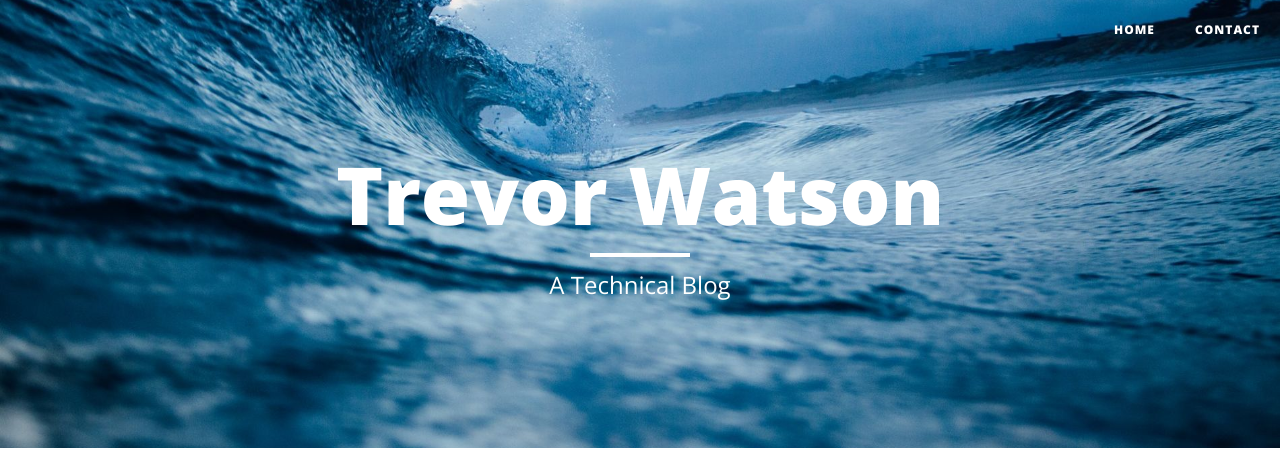
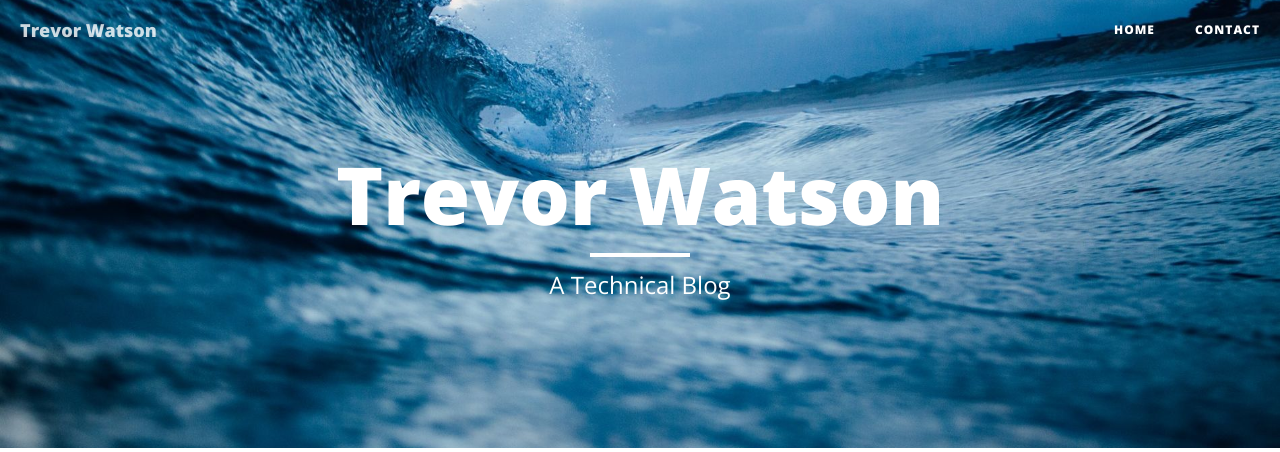
Before and after one commit to cfc603/clean_blog, a Django app: template main/templates/main/home.html in a window 1280 px wide. Shown: the top 452 px of the page. Run offline with Django 3.2, Linux system fonts and the light colour scheme; the template is opened without the code that fills it, so the values that code supplies are empty; some libraries are stand-ins or nearby versions.

Commit message:
add link back to trevorwatson.info

```diff
--- a/main/templates/main/_base.html
+++ b/main/templates/main/_base.html
@@ -43,6 +43,7 @@
                     <span class="sr-only">Toggle navigation</span>
                     Menu <i class="fa fa-bars"></i>
                 </button>
+                <a class="navbar-brand" href="https://www.trevorwatson.info/">Trevor Watson</a>
             </div>
 
             <!-- Collect the nav links, forms, and other content for toggling -->
```
